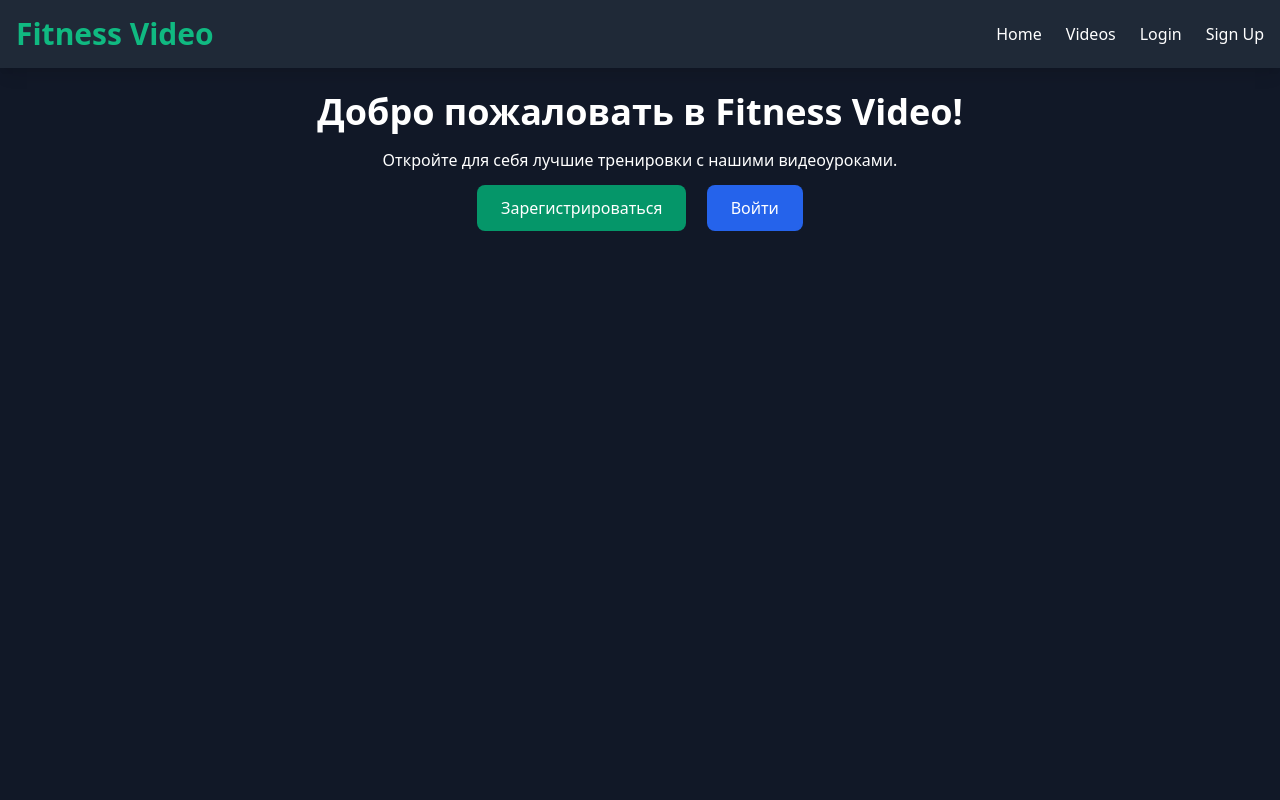
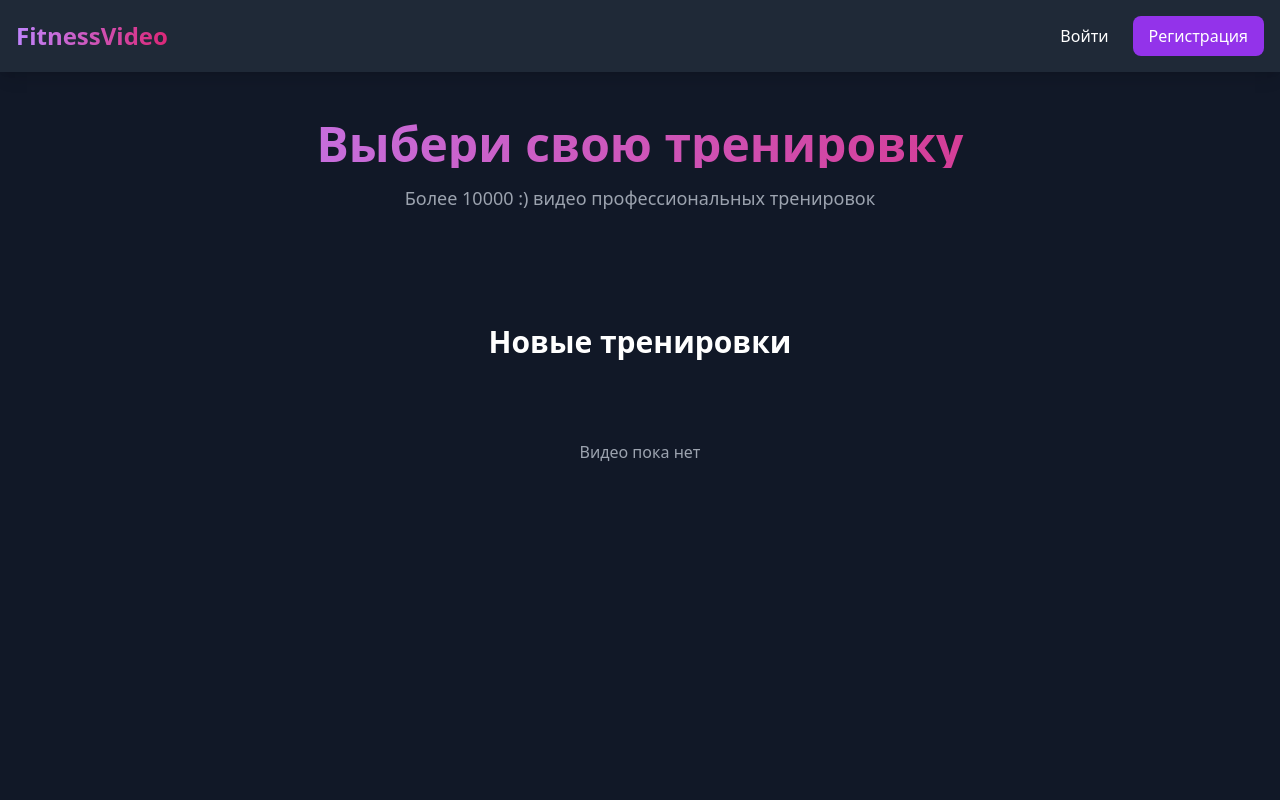
Before and after one commit to AlexeyKhaustov/fitness, a Django app: page / in a window 1280 px wide. Run offline with Django 5.2, Linux system fonts and the light colour scheme; data that the repository does not hold is empty; some libraries are stand-ins or nearby versions.

Commit message:
Добавлены категории, модальные формы входа/регистрации, права видео-редактора

```diff
--- a/docker-compose.yml
+++ b/docker-compose.yml
@@ -10,12 +10,15 @@ services:
     volumes:
       - .:/app
       - staticfiles:/app/staticfiles
+#      - ./templates:/app/templates  # Для продакшена лучше COPY templates/account /app/templates/account
       - media:/app/media
     depends_on:
       - db
     entrypoint: ["/app/wait-for-db.sh"]
 
   db:
+    ports:
+      - "5432:5432"
     image: postgres:15
     environment:
       POSTGRES_DB: fitness_db
--- a/fitness_app/core/templates/core/base.html
+++ b/fitness_app/core/templates/core/base.html
@@ -1,33 +1,63 @@
 <!DOCTYPE html>
-<html lang="ru">
+<html lang="ru" class="scroll-smooth">
 <head>
-    <meta charset="UTF-8">
-    <meta name="viewport" content="width=device-width, initial-scale=1.0">
-    <title>Fitness Video - {% block title %}Home{% endblock %}</title>
-    <link href="https://cdn.jsdelivr.net/npm/tailwindcss@2.2.19/dist/tailwind.min.css" rel="stylesheet">
+  <meta charset="UTF-8" />
+  <meta name="viewport" content="width=device-width, initial-scale=1.0"/>
+  <title>{% block title %}FitnessVideo{% endblock %}</title>
+  <script src="https://cdn.tailwindcss.com"></script>
   <script src="https://unpkg.com/htmx.org@1.9.10"></script>
+  <link rel="stylesheet" href="https://cdnjs.cloudflare.com/ajax/libs/font-awesome/6.5.0/css/all.min.css"/>
 </head>
-<body class="bg-gray-900 text-white font-sans">
-    <header class="bg-gray-800 p-4 shadow-lg">
-        <div class="container mx-auto flex justify-between items-center">
-            <h1 class="text-3xl font-bold text-green-500">Fitness Video</h1>
-            <nav>
-                <ul class="flex space-x-6">
-                    <li><a href="{% url 'home' %}" class="hover:text-green-400">Home</a></li>
-                    <li><a href="{% url 'videos' %}" class="hover:text-green-400">Videos</a></li>
-                    {% if request.user.is_authenticated %}
-                        <li><a href="{% url 'profile' %}" class="hover:text-green-400">Profile</a></li>
-                        <li><a href="{% url 'account_logout' %}" class="hover:text-red-400">Logout</a></li>
+<body class="bg-gray-900 text-white min-h-screen flex flex-col">
+
+  <!-- Шапка -->
+  <header class="bg-gray-800 shadow-lg sticky top-0 z-40">
+    <div class="max-w-7xl mx-auto px-4 py-4 flex justify-between items-center">
+      <a href="/" class="text-2xl font-bold bg-gradient-to-r from-purple-400 to-pink-600 bg-clip-text text-transparent">
+        FitnessVideo
+      </a>
+      <nav class="flex items-center gap-6">
+        {% if request.path != '/' %}
+          <a href="/" class="hover:text-purple-400 transition">Home</a>
+        {% endif %}
+
+        {% if user.is_authenticated %}
+          <a href="/profile/" class="hover:text-purple-400 transition">Профиль</a>
+          <form method="post" action="{% url 'account_logout' %}" class="inline">
+            {% csrf_token %}
+            <button type="submit" class="bg-red-600 hover:bg-red-700 px-4 py-2 rounded-lg transition">
+              Выйти
+            </button>
+          </form>
         {% else %}
-                        <li><a href="{% url 'account_login' %}" class="hover:text-green-400">Login</a></li>
-                        <li><a href="{% url 'account_signup' %}" class="hover:text-green-400">Sign Up</a></li>
+          <button hx-get="/accounts/login/" hx-target="#modal-content" hx-swap="innerHTML"
+                  class="hover:text-purple-400 transition">Войти</button>
+          <button hx-get="/accounts/signup/" hx-target="#modal-content" hx-swap="innerHTML"
+                  class="bg-purple-600 hover:bg-purple-700 px-4 py-2 rounded-lg transition">Регистрация</button>
         {% endif %}
-                </ul>
       </nav>
     </div>
   </header>
-    <main class="container mx-auto p-6">
+
+  <main class="flex-1">
     {% block content %}{% endblock %}
   </main>
+
+  <!-- Модальное окно -->
+  <div id="modal" class="fixed inset-0 z-50 items-center justify-center hidden">
+    <div class="fixed inset-0 bg-black bg-opacity-70" onclick="document.getElementById('modal').classList.add('hidden')"></div>
+    <div class="relative bg-gray-800 rounded-2xl shadow-2xl max-w-md w-full mx-4 p-8" id="modal-content">
+      <!-- Формы подгрузятся сюда через HTMX -->
+    </div>
+  </div>
+
+  <script>
+    document.body.addEventListener('htmx:afterSwap', (e) => {
+      if (e.target.id === 'modal-content') {
+        document.getElementById('modal').classList.remove('hidden');
+        document.getElementById('modal').classList.add('flex');
+      }
+    });
+  </script>
 </body>
 </html>
--- a/fitness_app/core/templates/core/home.html
+++ b/fitness_app/core/templates/core/home.html
@@ -1,14 +1,31 @@
 {% extends 'core/base.html' %}
-{% block title %}Home{% endblock %}
+{% load static %}
+
+{% block title %}Главная{% endblock %}
+
 {% block content %}
-    <div class="text-center">
-        <h2 class="text-4xl font-bold text-orange-500 mb-4">Добро пожаловать в Fitness Video!</h2>
-        <p class="mb-6">Откройте для себя лучшие тренировки с нашими видеоуроками.</p>
-        {% if not request.user.is_authenticated %}
-            <a href="{% url 'account_signup' %}" class="bg-green-600 text-white px-6 py-3 rounded-lg hover:bg-green-700">Зарегистрироваться</a>
-            <a href="{% url 'account_login' %}" class="ml-4 bg-blue-600 text-white px-6 py-3 rounded-lg hover:bg-blue-700">Войти</a>
-        {% else %}
-            <a href="{% url 'profile' %}" class="bg-green-600 text-white px-6 py-3 rounded-lg hover:bg-green-700">Перейти в профиль</a>
-        {% endif %}
+<div class="max-w-7xl mx-auto px-4 py-12">
+    <h1 class="text-4xl md:text-5xl font-bold text-center mb-4 bg-gradient-to-r from-purple-400 to-pink-600 bg-clip-text text-transparent">
+        Выбери свою тренировку
+    </h1>
+    <p class="text-center text-gray-400 mb-12 text-lg">Более 10000 :) видео профессиональных тренировок </p>
+
+    <!-- Категории -->
+    <div class="grid grid-cols-1 sm:grid-cols-2 lg:grid-cols-3 xl:grid-cols-5 gap-6 mb-16">
+        {% for cat in categories %}
+        <a href="{% url 'category_detail' cat.slug %}"
+           class="group relative overflow-hidden rounded-2xl shadow-2xl transform transition-all duration-300 hover:scale-105">
+            <div class="{{ cat.color }} p-8 h-48 flex flex-col items-center justify-center text-white">
+                <i class="fa-solid fa-{{ cat.icon }} text-6xl mb-4 group-hover:animate-pulse"></i>
+                <h3 class="text-xl font-bold text-center">{{ cat.name }}</h3>
+            </div>
+            <div class="absolute inset-0 bg-black opacity-0 group-hover:opacity-30 transition-opacity"></div>
+        </a>
+        {% endfor %}
     </div>
+
+    <!-- Последние видео -->
+    <h2 class="text-3xl font-bold mb-8 text-center">Новые тренировки</h2>
+    {% include 'core/partials/video_grid.html' with videos=latest_videos %}
+</div>
 {% endblock %}
--- /dev/null
+++ b/fitness_app/core/templates/core/partials/video_grid.html
@@ -0,0 +1,12 @@
+{% load static %} <div class="grid grid-cols-1 sm:grid-cols-2 lg:grid-cols-3 xl:grid-cols-4 gap-6"> {% for video in videos %} <div class="bg-gray-800 rounded-xl
+    overflow-hidden shadow-xl hover:shadow-2xl transition-all duration-300 group">
+        <a href="{{ video.get_absolute_url }}" class="block"> <div class="relative aspect-video bg-gray-700"> {% if video.thumbnail %} <img src="{{ video.thumbnail.url }}"
+                    alt="{{ video.title }}" class="w-full h-full object-cover group-hover:scale-105 transition-transform">
+                {% else %} <div class="w-full h-full flex items-center justify-center"> <i class="fa-solid fa-play text-6xl text-gray-500"></i> </div> {% endif %} {% if not
+                video.is_free %}
+                    <div class="absolute top-2 right-2 bg-gradient-to-br from-purple-600 to-pink-600 text-white px-3 py-1 rounded-full text-xs font-bold"> PREMIUM </div> {%
+                endif %}
+            </div> <div class="p-4"> <h3 class="text-lg font-bold text-white mb-2 line-clamp-2">{{ video.title }}</h3> <p class="text-gray-400 text-sm">{{
+                video.duration|time:"H:i" }}</p>
+            </div> </a> </div> {% empty %} <p class="col-span-full text-center text-gray-400 py-12">Видео пока нет</p> {% endfor %}
+</div>
--- a/fitness_app/core/urls.py
+++ b/fitness_app/core/urls.py
@@ -5,4 +5,5 @@ urlpatterns = [
     path('', views.home, name='home'),
     path('profile/', views.profile, name='profile'),
     path('videos/', views.video_list, name='videos'),
+    path('category/<slug:slug>/', views.category_detail, name='category_detail'),
 ]
--- a/fitness_app/core/views.py
+++ b/fitness_app/core/views.py
@@ -1,9 +1,14 @@
-from django.shortcuts import render
+from django.shortcuts import render, get_object_or_404
 from django.contrib.auth.decorators import login_required
-from .models import UserProfile, Video
+from .models import UserProfile, Video, Category
 
 def home(request):
-    return render(request, 'core/home.html')
+    categories = Category.objects.all()
+    latest_videos = Video.objects.filter(is_free=False).order_by('-id')[:12]
+    return render(request, 'core/home.html', {
+        'categories': categories,
+        'latest_videos': latest_videos,
+    })
 
 @login_required
 def profile(request):
@@ -18,3 +23,8 @@ def video_list(request):
     else:
         videos = Video.objects.filter(is_free=True)  # Только бесплатные
     return render(request, 'core/video_list.html', {'videos': videos})
+
+
+def category_detail(request, slug):
+    category = get_object_or_404(Category, slug=slug)
+    return render(request, 'core/category_detail.html', {'category': category})
--- a/fitness_app/settings.py
+++ b/fitness_app/settings.py
@@ -55,7 +55,7 @@ ROOT_URLCONF = 'fitness_app.urls'
 TEMPLATES = [
     {
         'BACKEND': 'django.template.backends.django.DjangoTemplates',
-        'DIRS': [],
+        'DIRS': [BASE_DIR / 'templates'],
         'APP_DIRS': True,
         'OPTIONS': {
             'context_processors': [
```
Also changed, not shown: fitness_app/core/admin.py (+31 -4 lines), fitness_app/core/models.py (+27 -0 lines), fitness_app/core/templates/core/category_detail.html (added, +14 -0 lines), templates/account/base.html (added, +15 -0 lines), templates/account/login.html (added, +23 -0 lines), templates/account/signup.html (added, +21 -0 lines), fitness_app/core/migrations/0002_category_video_categories.py (added), fitness_app/core/migrations/0003_alter_category_color.py (added), 1 other file. Lines whose indentation alone changed are shown as unchanged.
